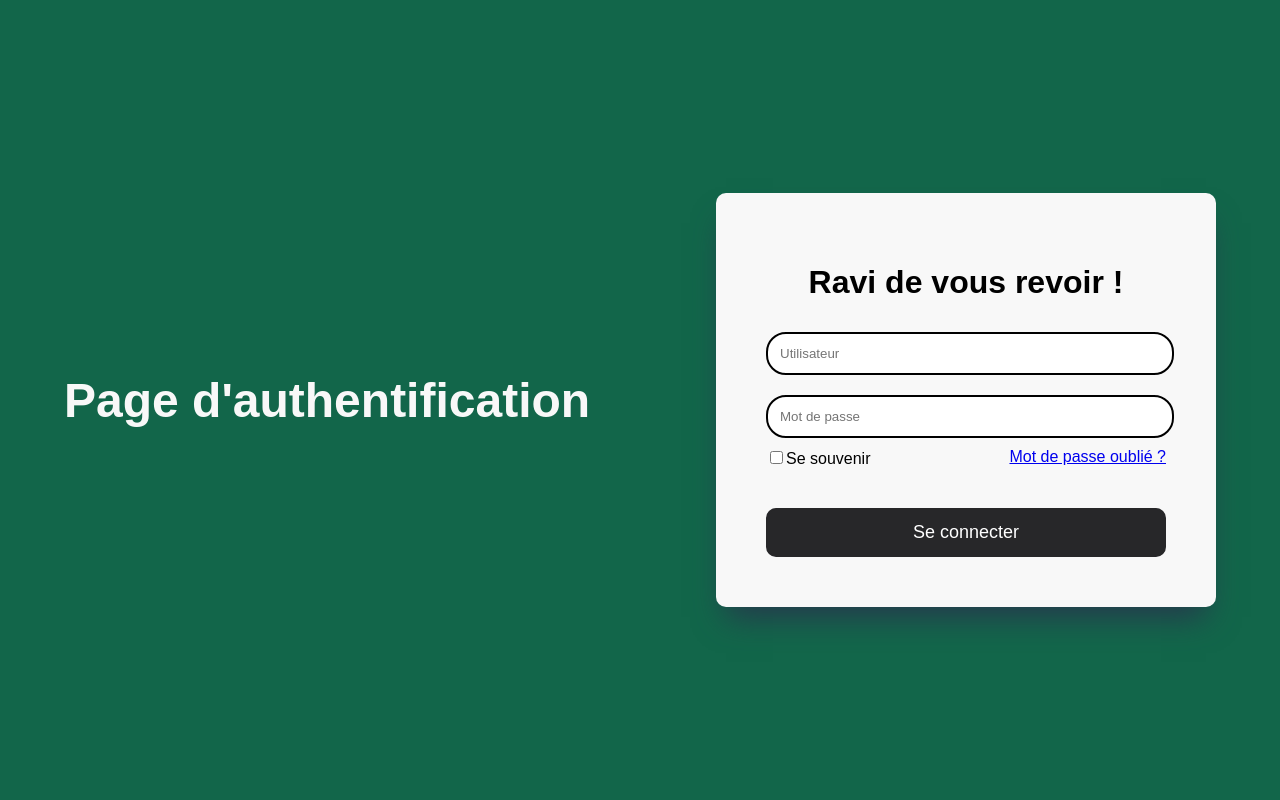
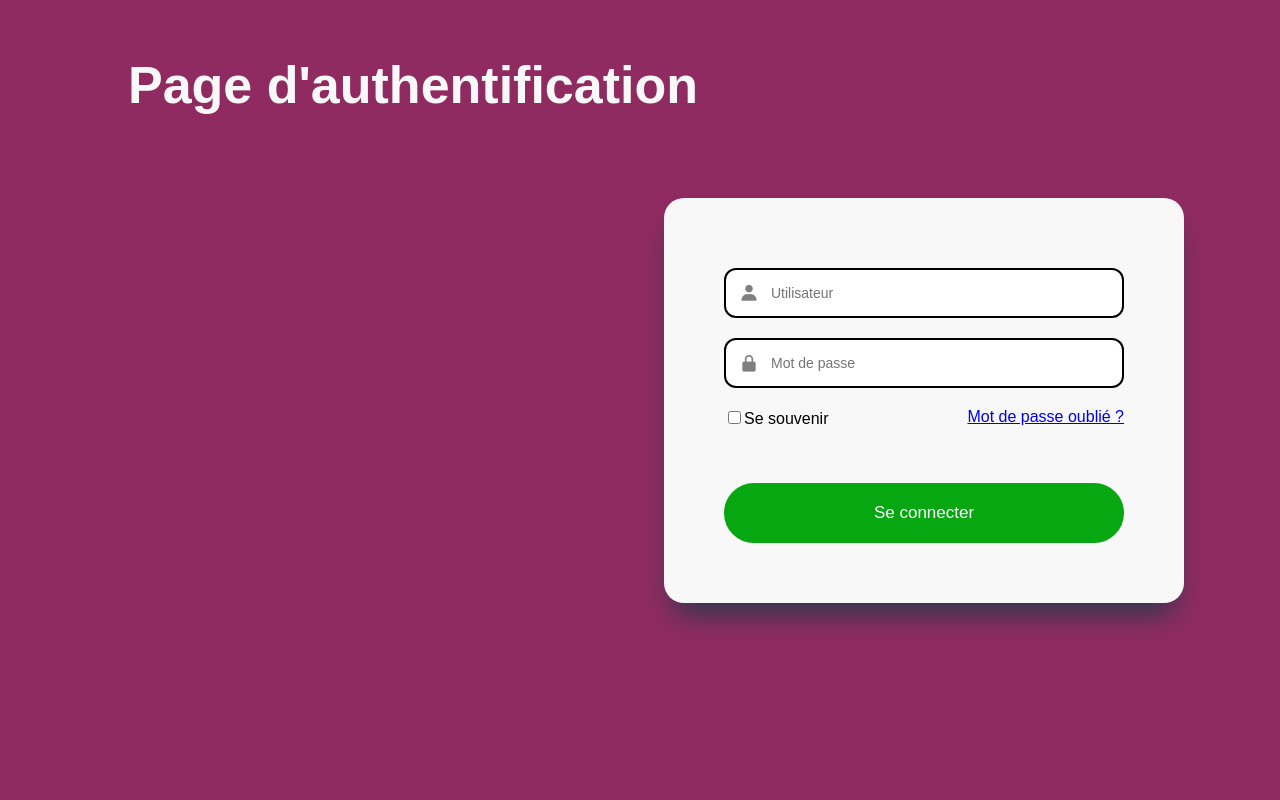
Before and after one commit to Alexshu0204/Projet_vote_en_ligne, a PHP site: page / in a window 1280 px wide. Run offline with PHP 8.4, Linux system fonts and the light colour scheme.

Commit message:
Add files via upload

```diff
--- a/index.html
+++ b/index.html
@@ -4,31 +4,49 @@
        <title>Authentification</title>
        <meta charset="utf-8" />
        <link rel="stylesheet" href="mainStyle.css"/>
+       <link href='https://unpkg.com/boxicons@2.1.4/css/boxicons.min.css' rel='stylesheet'><!--Lien pour télécharger les îcones-->
    </head>
 
     <body>
+
         <div class="auth_container">
+
             <span class="loginTitle">
                 <h1>Page d'authentification</h1>
             </span>
 
-        <!-- Formulaire de connexion -->
+
+            <!----------------------------------------------Formulaire de connexion---------------------------------------------->
             <form action="acceul.html" method="post">
+
                 <div class="container">
-                <div class="greeting">
-                    <h1>Ravi de vous revoir !</h1>
+
+
+                    <div class="input-container"><!--Ici les champs-->
+                        <i class='bx bxs-user'></i>
+                        <input name="user" id="username" type="text" placeholder="Utilisateur" required>
                     </div>
 
-                <input name="user" id="username" type="text" placeholder="Utilisateur" required>
+                    <div class="input-container">
+                        <i class='bx bxs-lock-alt'></i>
                         <input name="mdp" id="password" type="password" placeholder="Mot de passe" required>
+                    </div>
 
+                    <!--Ici le reste-->
                     <div class="RemFog">
                         <label><input type="checkbox">Se souvenir</label>
                         <a href="oubli.html">Mot de passe oublié ?</a>
                     </div>
 
                     <input type="submit" id="loginButtom" value="Se connecter" name="send_con">
+
+
                 </div>
+
             </form>
+
         </div>
+
     </body>
+
+</html>
--- a/mainStyle.css
+++ b/mainStyle.css
@@ -1,6 +1,6 @@
 /*On va centrer tout le body*/
 body{
-    background-color: rgb(18, 102, 74);/*couleur de fond temporaire pour mieux distinguer les != éléments*/
+    background-color: rgb(144, 43, 97);/*couleur de fond temporaire pour mieux distinguer les != éléments*/
     font-family: sans-serif;
     display: flex;
     justify-content: center;
@@ -12,57 +12,75 @@ body{
 /* Conteneur principal qui aligne le titre et le formulaire */
 .auth_container{
     display: flex;
-    justify-content: space-between;
+    justify-content: flex-end;
     align-items: center;
     width: 90vw;/* Prend 90% de la largeur de l'écran */
+    height: 100vh; /* S'assure que tout prend la hauteur de l'écran */
+    padding-right: 5vw; /* Ajoute un petit décalage à droite */
 }
 
 /*Titre placé à gauche*/
 .loginTitle{
+    position: absolute;
+    top: 20px;
+    left: 10%;
     color: #f8f8f8;
-    font-size: 24px;
+    font-size: 26px;
     font-weight: bold;
     text-shadow: rgb(38, 57, 77) 0px 20px 30px -10px;
 }
 
 .container {/*Tout le contenu du formulaire*/
     width: 400px;
-    padding: 50px;
+    padding: 60px;
     background-color: #f8f8f8;
-    border-radius: 10px;
+    border-radius: 20px;
     box-shadow: rgb(38, 57, 77) 0px 20px 30px -10px;
 
 }
 
-.greeting{/*Message de bienvenu*/
-    display: flex;
-    justify-content: center;
+
+.input-container {/*englobe l'input et l'icône*/
+    position: relative;
+    width: 84%;
 }
 
-#username, #password{/*Les champs du formulaire*/
-    width: 95%;
+.input-container i {/*positionne l’icône à l’intérieur du champ*/
+    position: absolute;
+    left: 15px; /* Distance entre l’icône et le bord gauche */
+    top: 50%;
+    transform: translateY(-50%);
+    font-size: 20px;
+    color: gray;
+}
+
+.input-container input {/*ajuste l’espacement du texte pour qu’il ne chevauche pas*/
+    font-size: 14px;
+    width: 100%;
     border: 2px solid black;
-    padding: 12px;
-    border-radius: 20px;
-    margin: 10px 0; /* Centre les champs horizontalement */
+    padding: 15px 15px 15px 45px; /* Ajout d'un padding à gauche pour ne pas chevaucher l’icône */
+    border-radius: 12px;
+    margin: 10px 0;
 }
+
 
 
 .RemFog{/*séparer la coche se souvenir et le lien du MDP oublié*/
     display: flex;
     justify-content: space-between;
+    margin-top: 10px;
 }
 
 #loginButtom{/*Ajustement du bouton se connecter*/
-    font-size: 18px;
-    background-color: rgb(39, 39, 41);
+    font-size: 17px;
+    background-color: rgb(6, 167, 17);
     color: white;
     width: 100%;
-    border: 2px solid rgb(39, 39, 41);
-    padding: 12px;
-    border-radius: 10px;
+    border: 2px solid rgb(6, 167, 17);
+    padding: 18px;
+    border-radius: 30px;
     cursor: pointer;
-    margin-top: 40px;
+    margin-top: 55px;
     transition: 0.5s;
 }
 
```
Lines whose indentation alone changed are shown as unchanged.
